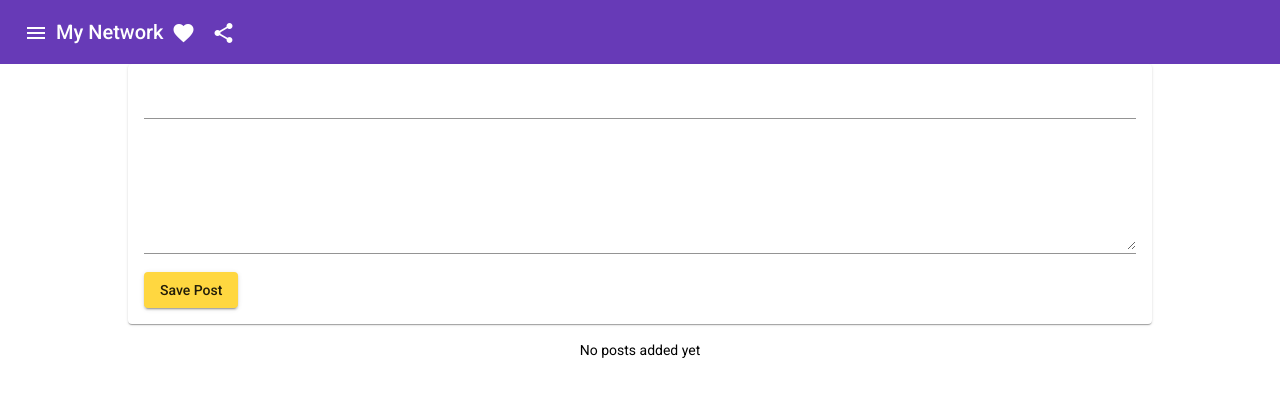
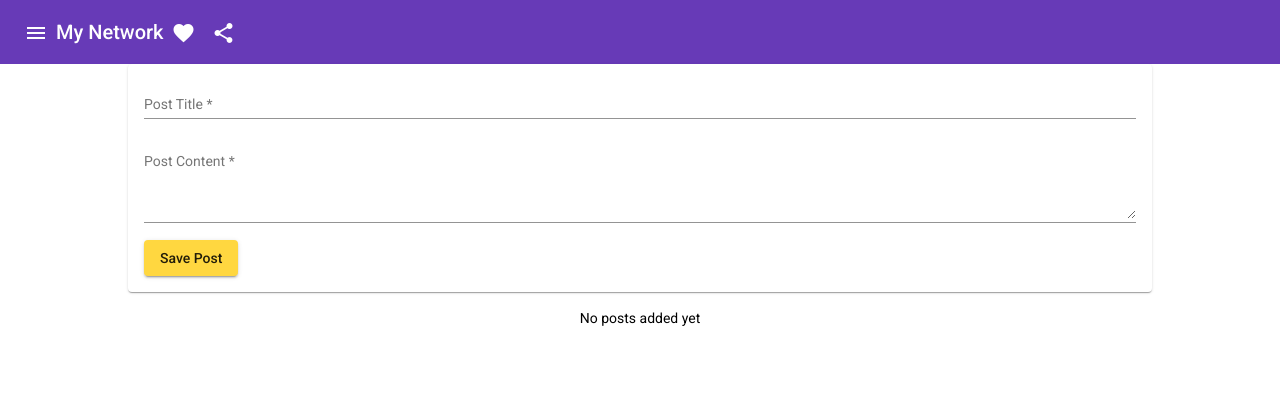
Before and after one commit to amabelleS/My-network, an Angular app: page / in a window 1280 px wide. Shown: the top 396 px of the page. Built offline with nearby package versions, Linux system fonts and the light colour scheme.

Commit message:
Adding form and error msgs

```diff
--- a/src/app/app.component.ts
+++ b/src/app/app.component.ts
@@ -1,4 +1,6 @@
 import { Component } from '@angular/core';
+
+import { Post } from "./post/post.model";
 
 @Component({
   selector: 'app-root',
@@ -6,7 +8,7 @@
   styleUrls: ['./app.component.css']
 })
 export class AppComponent {
-  storedPosts = [];
+  storedPosts: Post[] = [];
 
   onPostAdded(post) {
     this.storedPosts.push(post);
--- a/src/app/post/post-create/post-create.component.html
+++ b/src/app/post/post-create/post-create.component.html
@@ -1,11 +1,32 @@
 <mat-card>
-  <mat-form-field>
-    <input matInput title="" type="text" [(ngModel)]="enteredTitle" />
-  </mat-form-field>
-  <mat-form-field>
-    <textarea matInput rows="6" [(ngModel)]="enteredContent"></textarea>
-  </mat-form-field>
-  <button mat-raised-button color="accent" (click)="onAddPost()">
-    Save Post
-  </button>
+  <form (submit)="onAddPost(postForm)" #postForm="ngForm">
+    <mat-form-field>
+      <input
+        matInput
+        type="text"
+        name="title"
+        ngModel
+        required
+        minlength="3"
+        placeholder="Post Title"
+        #title="ngModel"
+      />
+      <mat-error *ngIf="title.invalid">Please enter a post title.</mat-error>
+    </mat-form-field>
+    <mat-form-field>
+      <textarea
+        matInput
+        rows="4"
+        name="content"
+        ngModel
+        required
+        placeholder="Post Content"
+        #content="ngModel"
+      ></textarea>
+      <mat-error *ngIf="content.invalid"
+        >Please enter some post content.</mat-error
+      >
+    </mat-form-field>
+    <button mat-raised-button color="accent" type="submit">Save Post</button>
+  </form>
 </mat-card>
--- a/src/app/post/post-create/post-create.component.ts
+++ b/src/app/post/post-create/post-create.component.ts
@@ -1,4 +1,7 @@
 import { Component, EventEmitter, Output } from "@angular/core";
+import { NgForm } from "@angular/forms";
+
+import { Post } from "../post.model";
 
 @Component({
   selector: 'app-post-create',
@@ -8,12 +11,16 @@
 export class PostCreateComponent {
   enteredTitle = '';
   enteredContent = '';
-  @Output() postCreated = new EventEmitter();
+  @Output() postCreated = new EventEmitter<Post>();
 
-  onAddPost() {
-    const post = {
-      title: this.enteredTitle,
-      content: this.enteredContent
+  onAddPost(form: NgForm) {
+    if (form.invalid) {
+      return;
+    }
+
+    const post: Post = {
+      title: form.value.title,
+      content: form.value.content
     };
     this.postCreated.emit(post)
   }
--- a/src/app/post/post-list/post-list.component.ts
+++ b/src/app/post/post-list/post-list.component.ts
@@ -1,4 +1,6 @@
 import { Component, OnInit, Input } from '@angular/core';
+
+import { Post } from "../post.model";
 
 @Component({
   selector: 'app-post-list',
@@ -14,7 +16,7 @@
   //   {title: 'third post', content: 'this is the 3 post\'s content...'},
   // ]
 
-  @Input() posts = [];
+  @Input() posts: Post[] = [];
 
   // constructor() { }
 
--- /dev/null
+++ b/src/app/post/post.model.ts
@@ -0,0 +1,4 @@
+export interface Post {
+  title: string;
+  content: string;
+}
```
